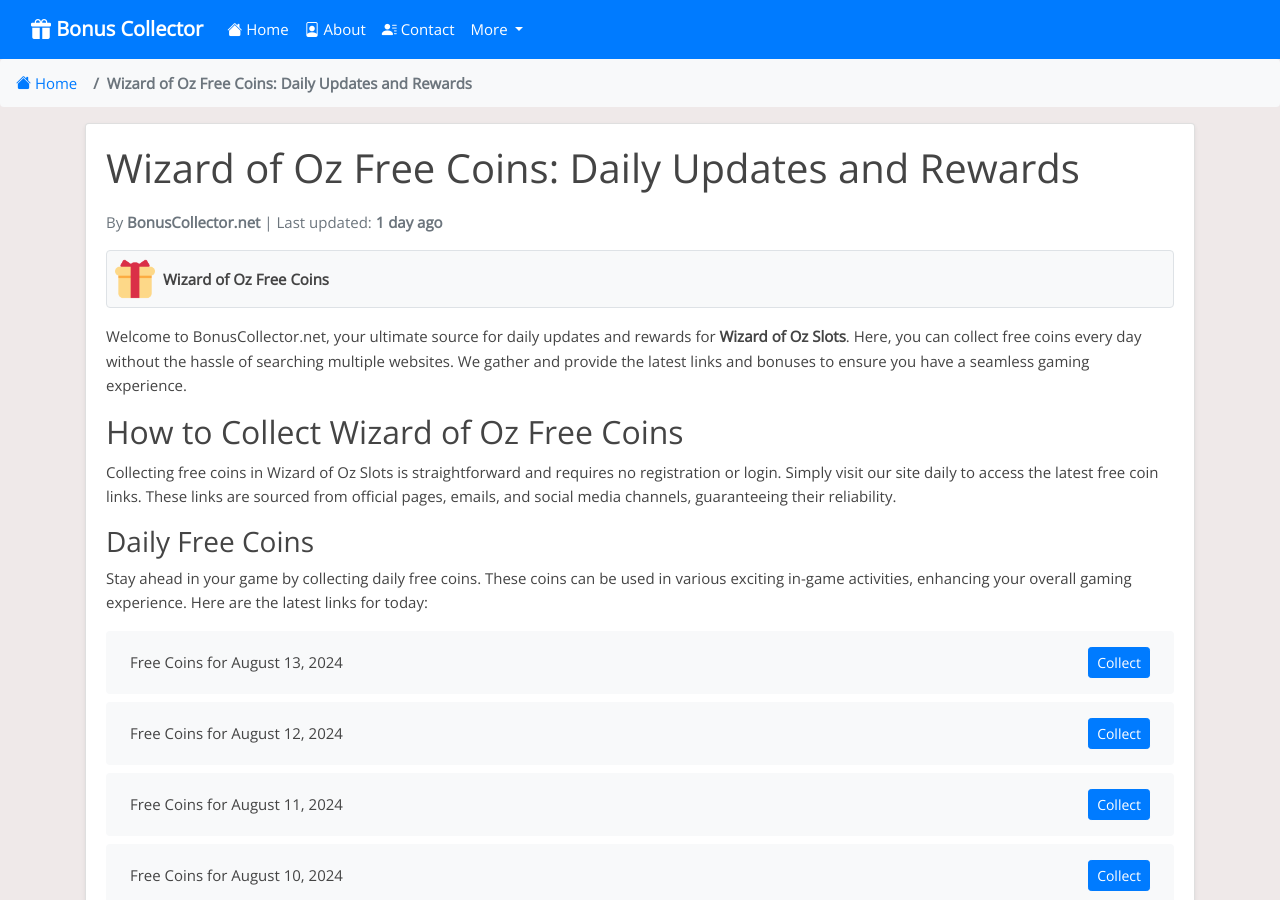
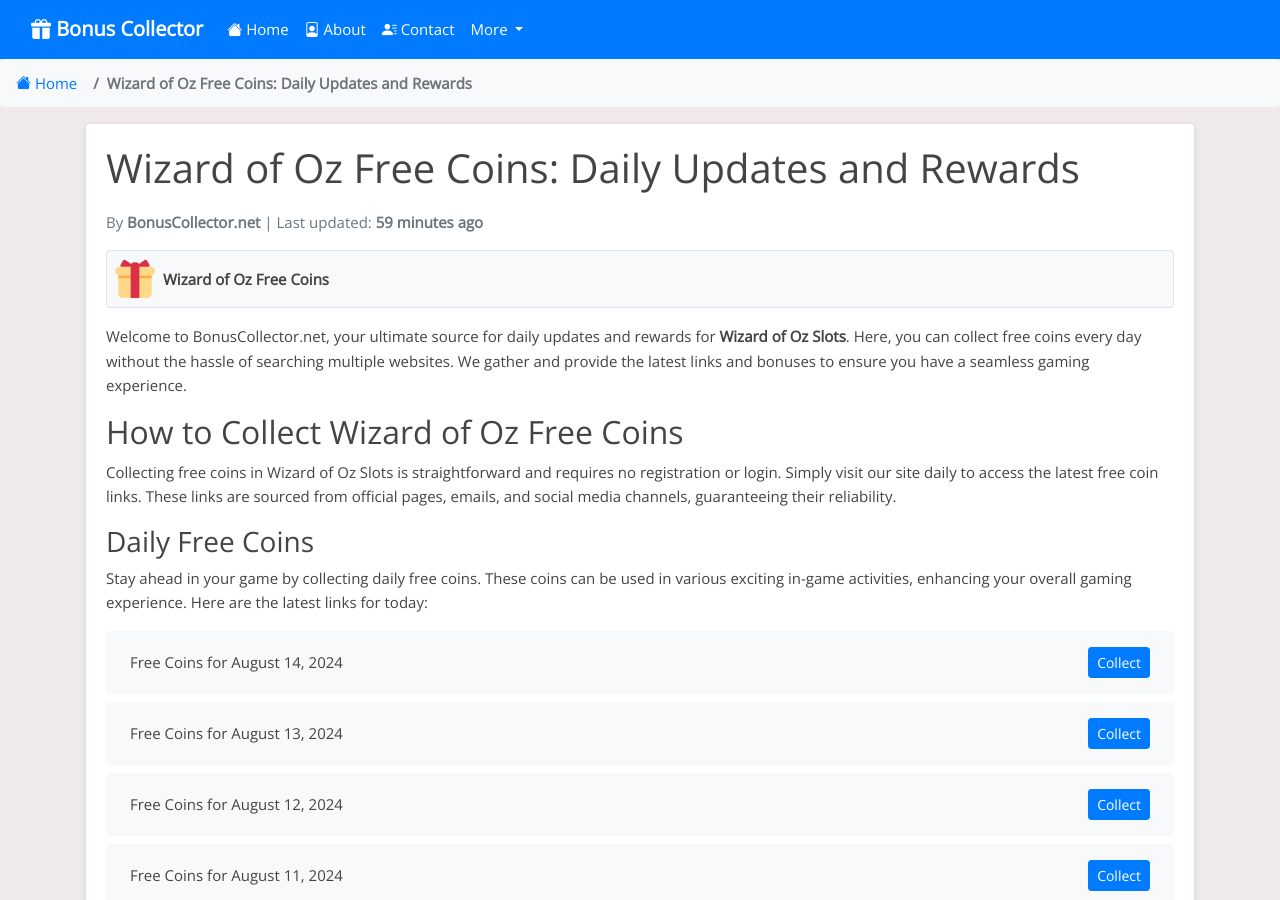
Before and after one commit to Prollad99/bs-net, a Jekyll site: the page built from _posts/2024-07-30-wizard-of-oz.md, in a window 1280 px wide and 900 px high. Built offline with Jekyll 4.4.1, drawn with Linux system fonts in a browser that asks for light colours; nearby versions of some CDN libraries; comment, search, counter and statistics services are not loaded; some of the changed text lies outside the part shown.

Commit message:
Update wizard-of-oz reward links and last modified date

```diff
--- a/_data/include_files.yml
+++ b/_data/include_files.yml
@@ -62,7 +62,7 @@
   last_modified: 2024-08-13 12:40:05
 
 wizard-of-oz.html:
-  last_modified: 2024-08-13 03:23:22
+  last_modified: 2024-08-14 03:24:39
 
 lotsa-slots.html:
   last_modified: 2024-08-14 03:24:38
--- a/_includes/wizard-of-oz.html
+++ b/_includes/wizard-of-oz.html
@@ -1,4 +1,8 @@
 <ul class="list-group mt-3 mb-4">
+  <li class="list-group-item d-flex justify-content-between align-items-center">
+    <span>Free Coins for August 14, 2024</span>
+    <a href="https://zynga.social/skwv" class="btn btn-primary btn-sm">Collect</a>
+  </li>
   <li class="list-group-item d-flex justify-content-between align-items-center">
     <span>Free Coins for August 13, 2024</span>
     <a href="https://zynga.social/hvrm" class="btn btn-primary btn-sm">Collect</a>
@@ -395,8 +399,4 @@
     <span>Free Coins for June 19, 2024</span>
     <a href="https://zynga.social/750922" class="btn btn-primary btn-sm">Collect</a>
   </li>
-  <li class="list-group-item d-flex justify-content-between align-items-center">
-    <span>Free Coins for June 18, 2024</span>
-    <a href="https://zdnwoz0-a.akamaihd.net/live-web/incentive_redirect.html?id=1718288307-07ozns37pxxb" class="btn btn-primary btn-sm">Collect</a>
-  </li>
 </ul>
```
Also changed, not shown: links-json/wizard-of-oz.json (+4 -4 lines).
